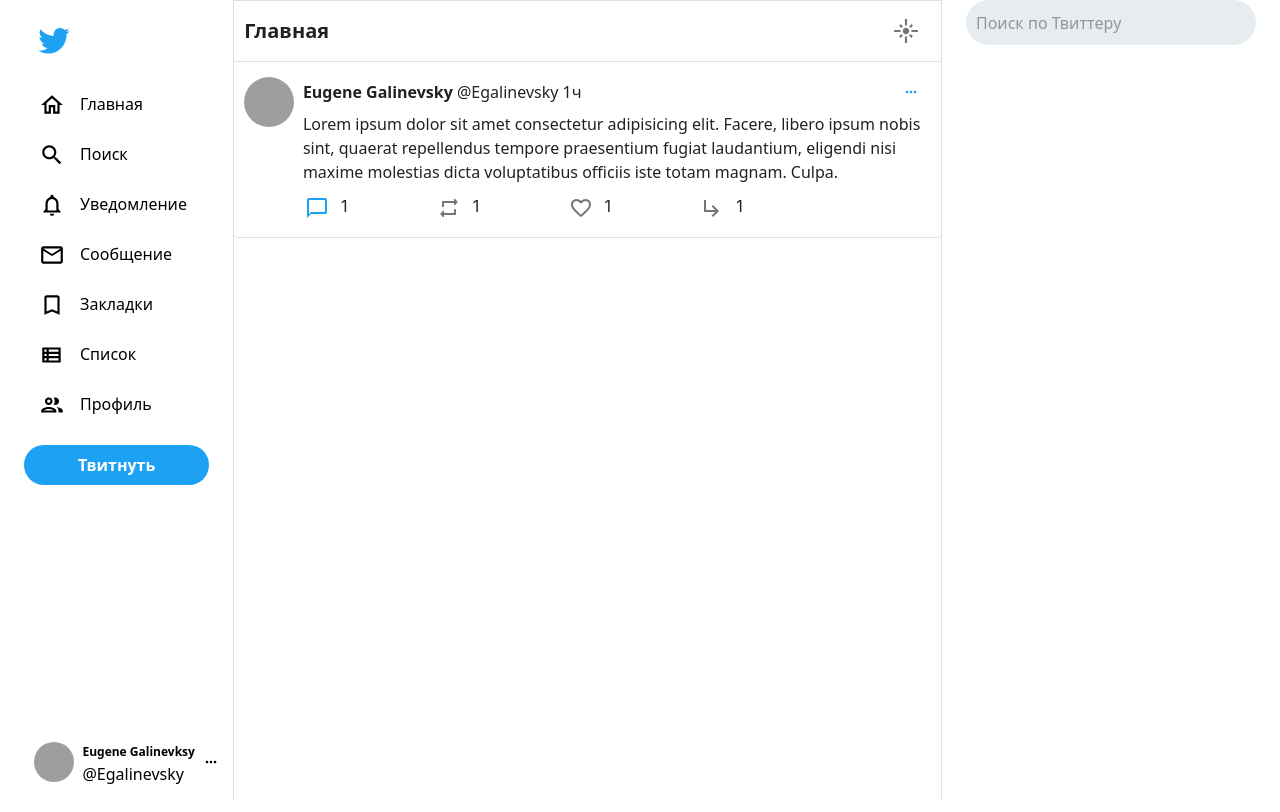
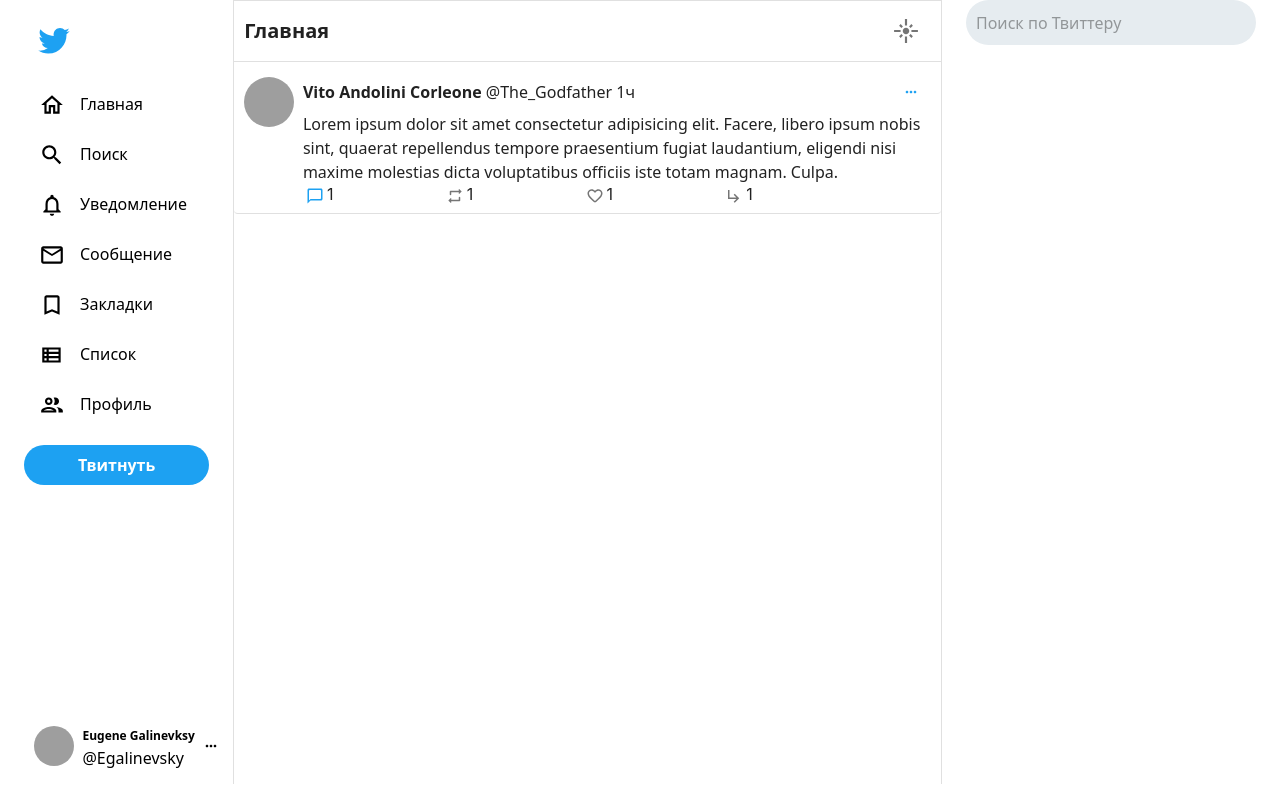
Before and after one commit to EGalinevsky/Twitter_Clone, a React (Create React App) app: page / in a window 1280 px wide. Built offline with nearby package versions, Linux system fonts and the light colour scheme; grey boxes are pictures that could not be loaded.

Commit message:
refactoring

```diff
--- a/package.json
+++ b/package.json
@@ -5,6 +5,7 @@
   "dependencies": {
     "@material-ui/core": "^4.12.3",
     "@material-ui/icons": "^4.11.2",
+    "@mui/material": "^5.0.0",
     "@testing-library/jest-dom": "^5.11.4",
     "@testing-library/react": "^11.1.0",
     "@testing-library/user-event": "^12.1.10",
--- a/src/components/SideMenu/index.tsx
+++ b/src/components/SideMenu/index.tsx
@@ -14,7 +14,8 @@
 import GroupOutlinedIcon from '@material-ui/icons/GroupOutlined';
 import Avatar from '@material-ui/core/Avatar';
 import MoreHorizOutlinedIcon from '@material-ui/icons/MoreHorizOutlined';
-
+import Hidden from '@material-ui/core/Hidden';
+import CreateIcon from '@material-ui/icons/Create';
 import { useHomeStyles } from '../../pages/Home';
 
 interface SideMenuProps {
@@ -36,62 +37,85 @@
                 <li className={classes.sideMenuListItem}>
                     <div>
                         <HomeIcon className={classes.sideMenuListItemIcon} />
+                        <Hidden smDown>
                             <Typography className={classes.sideMenuListItemLabel} variant="h6">
                                 Главная
                             </Typography>
+                        </Hidden>
                     </div>
                 </li>
                 <li className={classes.sideMenuListItem}>
                     <div>
                         <SearchIcon className={classes.sideMenuListItemIcon} />
+                        <Hidden smDown>
                             <Typography className={classes.sideMenuListItemLabel} variant="h6">
                                 Поиск
                             </Typography>
+                        </Hidden>
                     </div>
                 </li>
                 <li className={classes.sideMenuListItem}>
                     <div>
                         <NotificationsNoneIcon className={classes.sideMenuListItemIcon} />
+                        <Hidden smDown>
                             <Typography className={classes.sideMenuListItemLabel} variant="h6">
                                 Уведомление
                             </Typography>
+                        </Hidden>
                     </div>
                 </li>
                 <li className={classes.sideMenuListItem}>
                     <div>
                         <EmailOutlinedIcon className={classes.sideMenuListItemIcon} />
+                        <Hidden smDown>
                             <Typography className={classes.sideMenuListItemLabel} variant="h6">
                                 Сообщение
                             </Typography>
+                        </Hidden>
                     </div>
                 </li>
                 <li className={classes.sideMenuListItem}>
                     <div>
                         <BookmarkBorderOutlinedIcon className={classes.sideMenuListItemIcon} />
+                        <Hidden smDown>
                             <Typography className={classes.sideMenuListItemLabel} variant="h6">
                                 Закладки
                             </Typography>
+                        </Hidden>
                     </div>
                 </li>
                 <li className={classes.sideMenuListItem}>
                     <div>
                         <ViewListOutlinedIcon className={classes.sideMenuListItemIcon} />
+                        <Hidden smDown>
                             <Typography className={classes.sideMenuListItemLabel} variant="h6">
                                 Список
                             </Typography>
+                        </Hidden>
                     </div>
                 </li>
                 <li className={classes.sideMenuListItem}>
                     <div>
                         <GroupOutlinedIcon className={classes.sideMenuListItemIcon} />
+                        <Hidden smDown>
                             <Typography className={classes.sideMenuListItemLabel} variant="h6">
                                 Профиль
                             </Typography>
+                        </Hidden>
                     </div>
                 </li>
                 <li className={classes.sideMenuListItem}>
-                    <Button className={classes.btnTweet} color="primary" variant="contained" fullWidth>
+                    <Button
+                        className={classes.btnTweet}
+                        color="primary"
+                        variant="contained"
+                        fullWidth>
+                        <Hidden smDown>
                             Твитнуть
+                        </Hidden>
+                        <Hidden mdUp>
+                            <CreateIcon />
+                        </Hidden>
                     </Button>
                 </li>
                 {/* <li className={classes.sideMenuListItem}>
--- a/src/components/Tweet/index.tsx
+++ b/src/components/Tweet/index.tsx
@@ -54,27 +54,27 @@
           </Typography>
           <div className={classes.tweetFooter}>
             <div>
-              <IconButton color="primary" aria-label="">
-                <ChatBubbleOutlineRoundedIcon />
+              <IconButton color="primary" aria-label="" size="small">
+                <ChatBubbleOutlineRoundedIcon fontSize="inherit" />
               </IconButton>
               <span>1</span>
             </div>
             <div>
-              <IconButton aria-label="">
-                <RepeatRoundedIcon />
+              <IconButton size="small" aria-label="">
+                <RepeatRoundedIcon fontSize="inherit" />
               </IconButton>
               <span>1</span>
             </div>
 
             <div>
-              <IconButton aria-label="">
-                <LikeIcon />
+              <IconButton size="small" aria-label="">
+                <LikeIcon fontSize="inherit" />
               </IconButton>
               <span>1</span>
             </div>
             <div>
-              <IconButton aria-label="">
-                <ShareIcon />
+              <IconButton size="small" aria-label="">
+                <ShareIcon fontSize="inherit" />
               </IconButton>
               <span>1</span>
             </div>
--- a/src/pages/Home.tsx
+++ b/src/pages/Home.tsx
@@ -1,9 +1,10 @@
 import React from 'react'
-import { Grid, Paper, IconButton, Typography, makeStyles, Container, TextField, withStyles, createStyles } from '@material-ui/core'
+import { Grid, Paper, IconButton, Typography, makeStyles, Container, withStyles, createStyles } from '@material-ui/core'
 import InputBase from '@material-ui/core/InputBase';
-import Avatar from '@material-ui/core/Avatar';
-import classNames from 'classnames'
 import FlareIcon from '@material-ui/icons/Flare';
+import GroupOutlinedIcon from '@material-ui/icons/GroupOutlined';
+import Input from '@mui/material/Input';
+import InputLabel from '@mui/material/InputLabel';
 
 
 import { grey } from '@material-ui/core/colors'
@@ -28,7 +29,7 @@
     sideMenu: {
         display: 'flex',
         flexDirection: 'column',
-        height: '100vh',
+        height: '98vh',
         justifyContent: 'space-between'
     },
     sideMenuListItem: {
@@ -105,8 +106,6 @@
     },
     tweetFooter: {
         display: 'flex',
-        position: 'relative',
-        left: -10,
         alignItems: 'center',
         justifyContent: 'space-between',
         width: 450,
@@ -173,22 +172,16 @@
                         </Paper>
                         <TweetComponent
                             text='Lorem ipsum dolor sit amet consectetur adipisicing elit. Facere, libero ipsum nobis sint, quaerat repellendus tempore praesentium fugiat laudantium, eligendi nisi maxime molestias dicta voluptatibus officiis iste totam magnam. Culpa.'
-                            user={{ fullName: 'Eugene Galinevsky', userName: 'Egalinevsky', avatarUrl: 'https://www.urank.ru/news/topicimage/n1/256120/' }}
+                            user={{ fullName: 'Vito Andolini Corleone', userName: 'The_Godfather', avatarUrl: 'https://img.funpinpin.com/grem/uploads/2021/05/f34d9bd7fe4a6e3cac92a51a7a7bc9c4.jpg' }}
                             classes={classes} />
                     </Paper>
                 </Grid>
                 <Grid item xs={3}>
                     <SearchTextField
                         placeholder="Поиск по Твиттеру"
-                        // InputProps={{
-                        //     startAdornment: (
-                        //         <InputAdornment position="start">
-                        //             <SearchIcon />
-                        //         </InputAdornment>
-                        //     ),
-                        // }}
                         fullWidth
-                    />
+                    >
+                    </SearchTextField>
                 </Grid>
             </Grid>
         </Container>
```
Also changed, not shown: 2 other files (tests, documents, lock files or other folders). Lines whose indentation alone changed are shown as unchanged.
